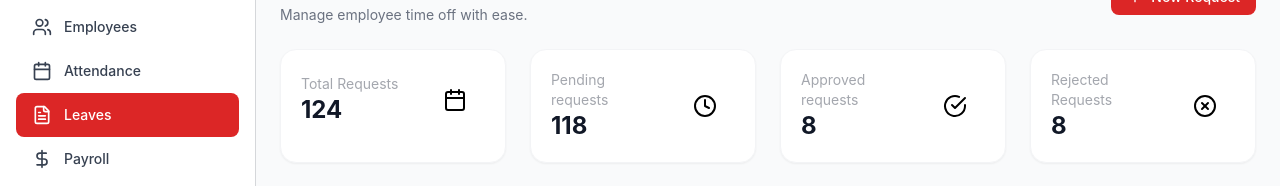
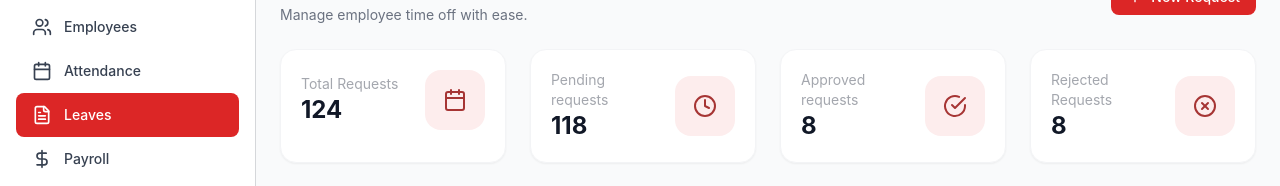
Before and after one commit to YousefSalem01/hr-tadfuq, a React (Vite) app: page /leaves in a window 1280 px wide. Shown: the part 128-314 px from the top of the page. Built offline with nearby package versions, Linux system fonts and the light colour scheme; no server answers.

Commit message:
Remove unused props from HrCard components in Leaves page for cleaner code and improved readability.

```diff
--- a/src/Pages/Leaves.tsx
+++ b/src/Pages/Leaves.tsx
@@ -148,38 +148,22 @@ const Leaves = () => {
         <HrCard
           title="Total Requests"
           value="124"
-          change={5.2}
           icon={Calendar}
-          iconBgColor="bg-red-50"
-          iconColor="text-primary"
-          subtitle="from last month"
         />
         <HrCard
           title="Pending requests"
           value="118"
-          change={2.1}
           icon={Clock}
-          iconBgColor="bg-red-50"
-          iconColor="text-primary"
-          subtitle="from last month"
         />
         <HrCard
           title="Approved requests"
           value="8"
-          change={-12.5}
           icon={CheckCircle}
-          iconBgColor="bg-red-50"
-          iconColor="text-primary"
-          subtitle="from last month"
         />
         <HrCard
           title="Rejected Requests"
           value="8"
-          change={8.3}
           icon={XCircle}
-          iconBgColor="bg-red-50"
-          iconColor="text-primary"
-          subtitle="from last month"
         />
       </div>
 
```
